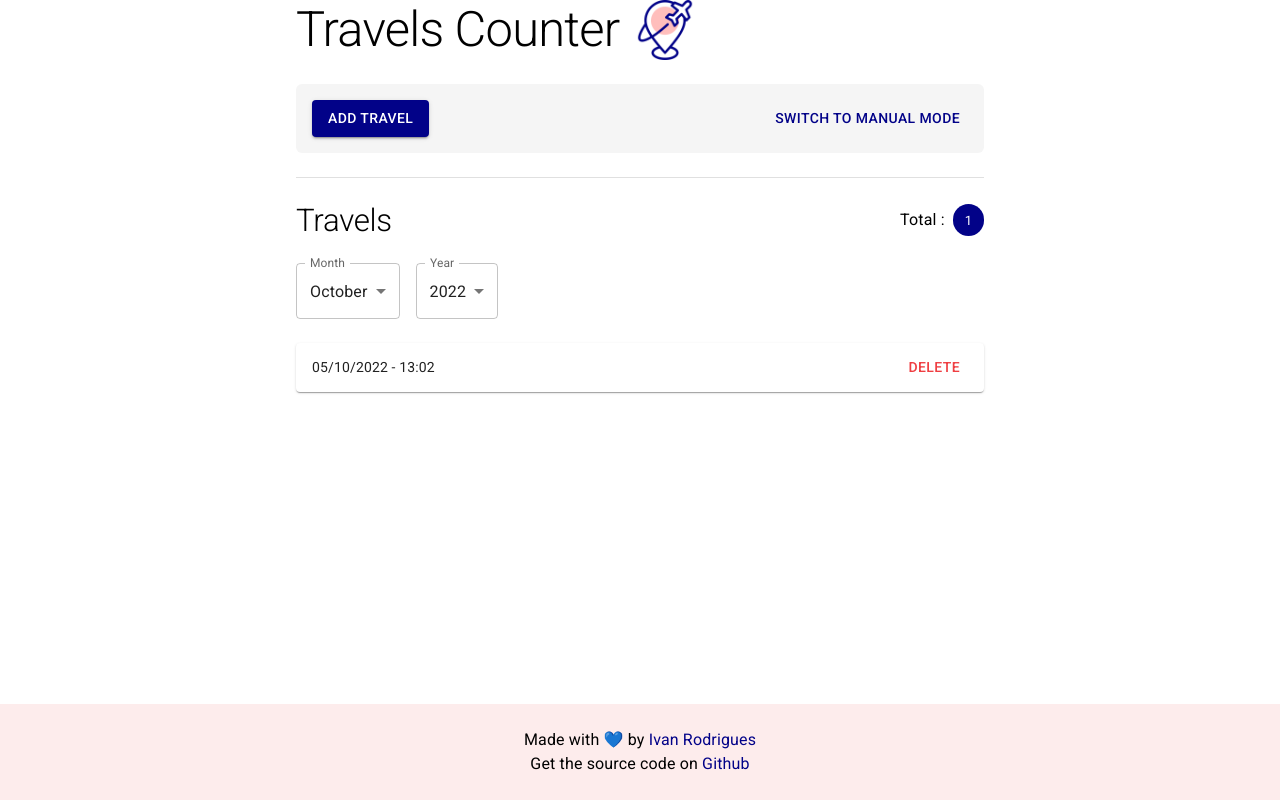
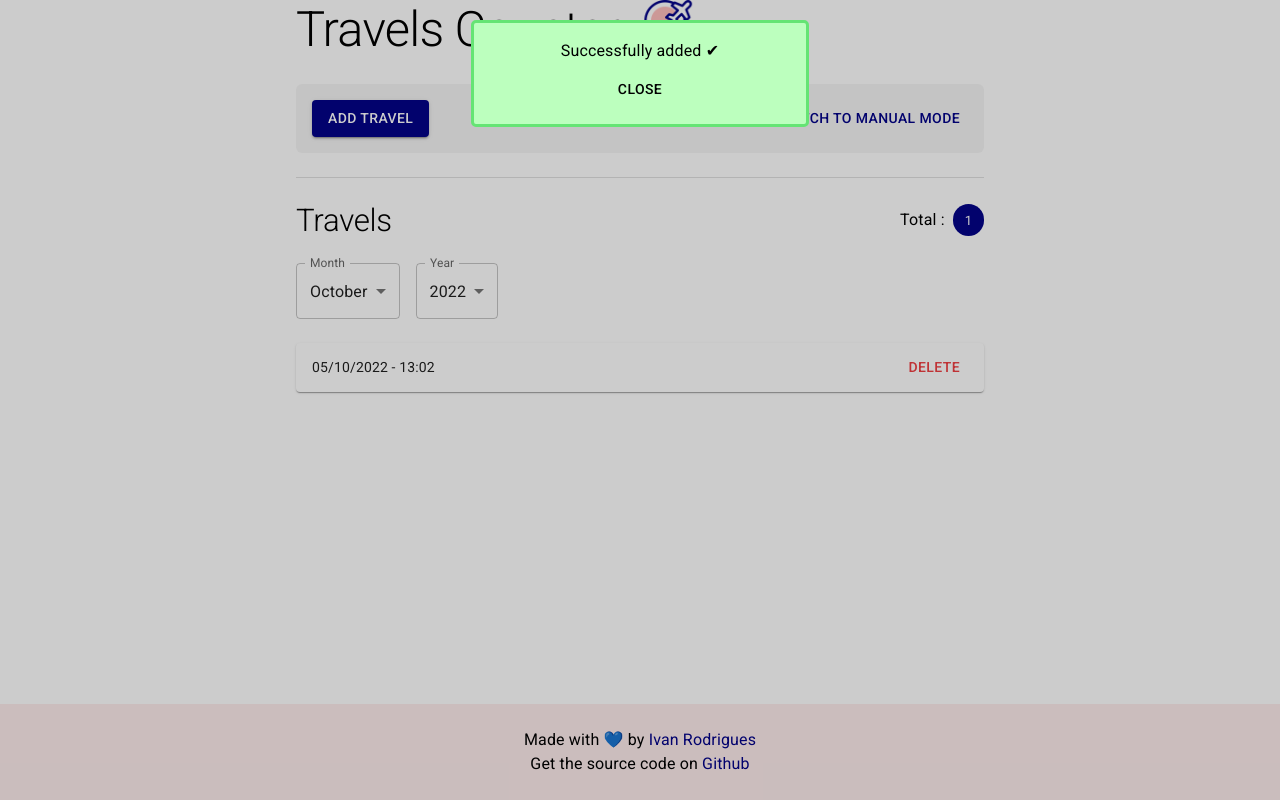
Before and after one commit to Ivanho92/stib-counter, a React (Create React App) app: page / in a window 1280 px wide. Both pictures are taken after a click on the button "ADD TRAVEL". Built offline with nearby package versions, Linux system fonts and the light colour scheme; a web font is replaced by a local one.

Commit message:
IMPROVED: popup design and ADDED popup on add travel

```diff
--- a/src/App.jsx
+++ b/src/App.jsx
@@ -1,5 +1,4 @@
 import React from "react";
-// import TravelsContextProvider from "./store/travels-context";
 
 import { Stack, Container } from "@mui/material";
 
--- a/src/components/Travels/Travels.jsx
+++ b/src/components/Travels/Travels.jsx
@@ -22,6 +22,8 @@ const Travels = () => {
       const newArr = [+dayjs(newTravel), ...prevTravels];
       return newArr.sort((x, y) => y - x);
     });
+
+    setShowConfirmation({ status: "success", message: "Successfully added ✔" });
   };
 
   const deleteTravelHandler = (timestamp) => {
@@ -30,8 +32,7 @@ const Travels = () => {
       return newArr;
     });
 
-    setShowConfirmation(true);
-    setTimeout(() => setShowConfirmation(false), 5000);
+    setShowConfirmation({ status: "success", message: "Successfully deleted ✔" });
   };
 
   const yearChangeHandler = (newYearValue) => setYear(newYearValue);
@@ -74,10 +75,10 @@ const Travels = () => {
         onMonthChange={monthChangeHandler}
       />
       <TravelsList items={filteredTravels} onDeleteTravel={deleteTravelHandler} />
-      {showConfirmation && (
+      {showConfirmation?.status && (
         <Popup
-          status="success"
-          message="Successfully deleted ✔"
+          status={showConfirmation.status}
+          message={showConfirmation.message}
           onPopupClose={() => setShowConfirmation(false)}
         />
       )}
--- a/src/components/common/Popup.jsx
+++ b/src/components/common/Popup.jsx
@@ -6,7 +6,7 @@ import styles from "./Popup.module.css";
 
 const Popup = ({ status, message, onPopupClose }) => {
   return (
-    <Box className={styles.popupContainer}>
+    <Box className={styles.popupContainer} onClick={onPopupClose}>
       <Stack
         spacing={1}
         className={`${styles.popup} ${status && styles[`popup-${status}`]}`}>
--- a/src/components/common/Popup.module.css
+++ b/src/components/common/Popup.module.css
@@ -4,6 +4,8 @@
   bottom: 0;
   left: 0;
   right: 0;
+  background-color: rgba(0, 0, 0, 0.2);
+  margin-top: 0 !important;
 }
 
 .popup {
```
